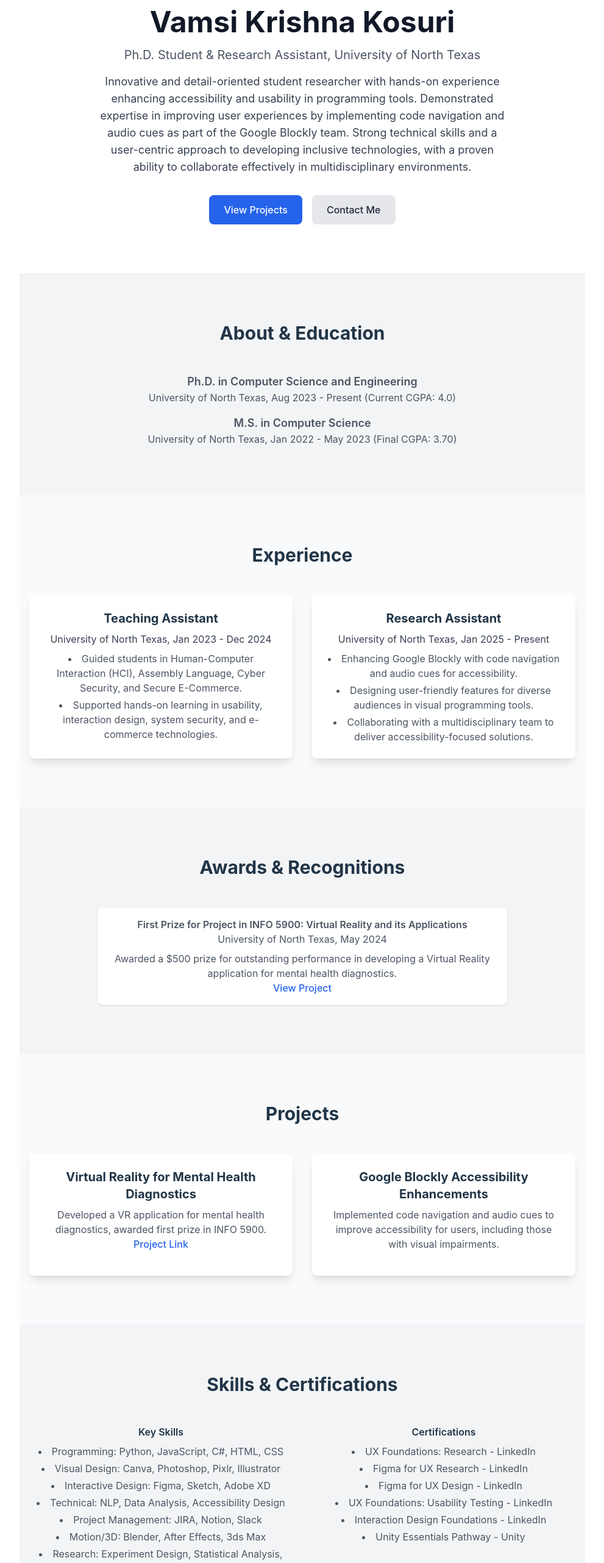
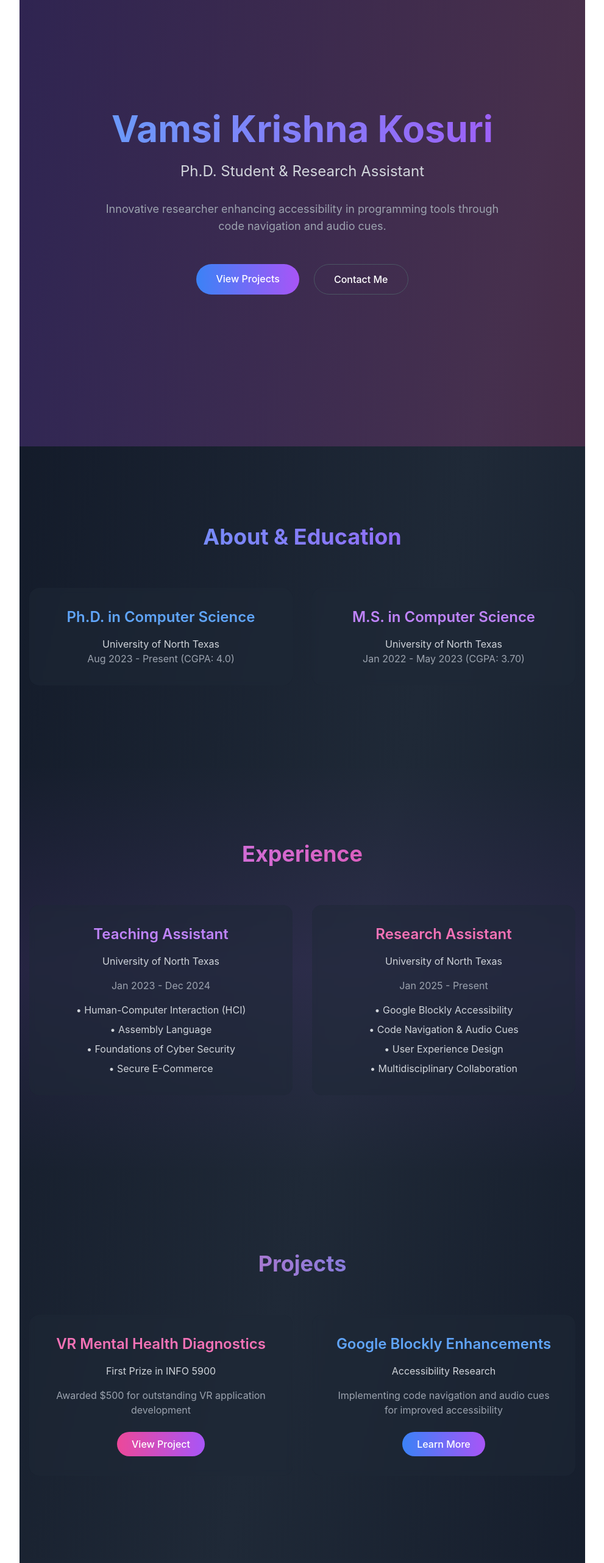
Before and after one commit to vamsikrishnakosuri/-vamsi-portfolio, a React (Vite) app: page / in a window 1280 px wide. Shown: the part 100-2663 px from the top of the page at 61% size, without its empty margins (144-1135 px from the left). Built offline with nearby package versions, Linux system fonts and the light colour scheme.

Commit message:
feat: modern UI with gradients, animations, and glass-morphism effects

```diff
--- a/src/App.css
+++ b/src/App.css
@@ -2,13 +2,111 @@
 @tailwind components;
 @tailwind utilities;
 
-:root {
-  font-family: Inter, system-ui, Avenir, Helvetica, Arial, sans-serif;
-  line-height: 1.5;
-  font-weight: 400;
+/* Custom Animations */
+@keyframes gradient {
+  0% {
+    background-position: 0% 50%;
+  }
+
+  50% {
+    background-position: 100% 50%;
+  }
+
+  100% {
+    background-position: 0% 50%;
+  }
 }
 
+.animate-gradient {
+  background-size: 200% 200%;
+  animation: gradient 15s ease infinite;
+}
+
+/* Scroll Animations */
+.animate-on-scroll {
+  opacity: 0;
+  transform: translateY(20px);
+  transition: all 0.6s ease-out;
+}
+
+.animate-on-scroll.show {
+  opacity: 1;
+  transform: translateY(0);
+}
+
+/* Glass Effect */
+.glass {
+  background: rgba(255, 255, 255, 0.1);
+  backdrop-filter: blur(10px);
+  -webkit-backdrop-filter: blur(10px);
+  border: 1px solid rgba(255, 255, 255, 0.1);
+}
+
+/* Custom Scrollbar */
+::-webkit-scrollbar {
+  width: 10px;
+}
+
+::-webkit-scrollbar-track {
+  background: #1a1a1a;
+}
+
+::-webkit-scrollbar-thumb {
+  background: #4a4a4a;
+  border-radius: 5px;
+}
+
+::-webkit-scrollbar-thumb:hover {
+  background: #555;
+}
+
+/* Smooth Scrolling */
+html {
+  scroll-behavior: smooth;
+}
+
+/* Input Focus Styles */
+input:focus,
+textarea:focus {
+  outline: none;
+  box-shadow: 0 0 0 2px rgba(147, 51, 234, 0.2);
+}
+
+/* Button Hover Effects */
+.hover-scale {
+  transition: transform 0.3s ease;
+}
+
+.hover-scale:hover {
+  transform: scale(1.05);
+}
+
+/* Gradient Text Animation */
+.gradient-text {
+  background-size: 200% auto;
+  animation: gradient 8s linear infinite;
+}
+
+/* Section Transitions */
+section {
+  transition: all 0.5s ease-in-out;
+}
+
+/* Card Hover Effects */
+.card-hover {
+  transition: all 0.3s ease;
+}
+
+.card-hover:hover {
+  transform: translateY(-5px);
+  box-shadow: 0 10px 20px rgba(0, 0, 0, 0.2);
+}
+
+/* Custom Font */
+@import url('https://fonts.googleapis.com/css2?family=Inter:wght@300;400;500;600;700&display=swap');
+
 body {
+  font-family: 'Inter', sans-serif;
   margin: 0;
   min-width: 320px;
   min-height: 100vh;
@@ -18,11 +116,6 @@ body {
 input,
 textarea {
   @apply border border-gray-300 rounded-md px-3 py-2;
-}
-
-/* Smooth scrolling */
-html {
-  scroll-behavior: smooth;
 }
 
 /* Container max-width */
--- a/src/App.jsx
+++ b/src/App.jsx
@@ -1,152 +1,165 @@
+import { useEffect } from 'react';
 import './App.css';
 
 function App() {
+  useEffect(() => {
+    // Add scroll animation
+    const observer = new IntersectionObserver((entries) => {
+      entries.forEach(entry => {
+        if (entry.isIntersecting) {
+          entry.target.classList.add('show');
+        }
+      });
+    });
+
+    document.querySelectorAll('.animate-on-scroll').forEach((el) => observer.observe(el));
+  }, []);
+
   return (
-    <div className="min-h-screen bg-gray-100">
+    <div className="min-h-screen bg-gradient-to-br from-gray-900 via-gray-800 to-gray-900 text-white">
       {/* Hero Section */}
-      <section className="bg-white py-20">
-        <div className="container mx-auto px-4">
-          <div className="text-center">
-            <h1 className="text-5xl font-bold text-gray-900 mb-4">Vamsi Krishna Kosuri</h1>
-            <p className="text-xl text-gray-600 mb-4">Ph.D. Student &amp; Research Assistant, University of North Texas</p>
-            <p className="text-lg text-gray-700 max-w-2xl mx-auto mb-8">
-              Innovative and detail-oriented student researcher with hands-on experience enhancing accessibility and usability in programming tools. Demonstrated expertise in improving user experiences by implementing code navigation and audio cues as part of the Google Blockly team. Strong technical skills and a user-centric approach to developing inclusive technologies, with a proven ability to collaborate effectively in multidisciplinary environments.
+      <section className="relative min-h-screen flex items-center justify-center overflow-hidden">
+        <div className="absolute inset-0 bg-gradient-to-r from-blue-500/20 via-purple-500/20 to-pink-500/20 animate-gradient"></div>
+        <div className="container mx-auto px-4 relative z-10">
+          <div className="text-center animate-on-scroll">
+            <h1 className="text-6xl font-bold mb-6 bg-clip-text text-transparent bg-gradient-to-r from-blue-400 to-purple-500">
+              Vamsi Krishna Kosuri
+            </h1>
+            <p className="text-2xl text-gray-300 mb-8">Ph.D. Student & Research Assistant</p>
+            <p className="text-lg text-gray-400 max-w-2xl mx-auto mb-12">
+              Innovative researcher enhancing accessibility in programming tools through code navigation and audio cues.
             </p>
-            <div className="flex justify-center gap-4">
-              <a href="#projects" className="bg-blue-600 text-white px-6 py-3 rounded-lg hover:bg-blue-700 transition">View Projects</a>
-              <a href="#contact" className="bg-gray-200 text-gray-800 px-6 py-3 rounded-lg hover:bg-gray-300 transition">Contact Me</a>
+            <div className="flex justify-center gap-6">
+              <a href="#projects" className="px-8 py-3 rounded-full bg-gradient-to-r from-blue-500 to-purple-500 hover:from-blue-600 hover:to-purple-600 transition-all duration-300 transform hover:scale-105">
+                View Projects
+              </a>
+              <a href="#contact" className="px-8 py-3 rounded-full border border-gray-600 hover:border-gray-400 transition-all duration-300 transform hover:scale-105">
+                Contact Me
+              </a>
             </div>
           </div>
         </div>
       </section>
 
       {/* About & Education Section */}
-      <section id="about" className="py-20">
+      <section id="about" className="py-32 relative">
         <div className="container mx-auto px-4">
-          <h2 className="text-3xl font-bold text-center mb-12">About & Education</h2>
-          <div className="max-w-3xl mx-auto text-gray-600 space-y-4">
-            <div>
-              <h3 className="font-semibold text-lg">Ph.D. in Computer Science and Engineering</h3>
-              <p>University of North Texas, Aug 2023 - Present (Current CGPA: 4.0)</p>
+          <h2 className="text-4xl font-bold text-center mb-16 bg-clip-text text-transparent bg-gradient-to-r from-blue-400 to-purple-500">
+            About & Education
+          </h2>
+          <div className="grid md:grid-cols-2 gap-8 max-w-4xl mx-auto">
+            <div className="bg-gray-800/50 backdrop-blur-sm rounded-2xl p-8 animate-on-scroll transform hover:scale-105 transition-all duration-300">
+              <h3 className="text-2xl font-semibold mb-4 text-blue-400">Ph.D. in Computer Science</h3>
+              <p className="text-gray-300">University of North Texas</p>
+              <p className="text-gray-400">Aug 2023 - Present (CGPA: 4.0)</p>
             </div>
-            <div>
-              <h3 className="font-semibold text-lg">M.S. in Computer Science</h3>
-              <p>University of North Texas, Jan 2022 - May 2023 (Final CGPA: 3.70)</p>
+            <div className="bg-gray-800/50 backdrop-blur-sm rounded-2xl p-8 animate-on-scroll transform hover:scale-105 transition-all duration-300">
+              <h3 className="text-2xl font-semibold mb-4 text-purple-400">M.S. in Computer Science</h3>
+              <p className="text-gray-300">University of North Texas</p>
+              <p className="text-gray-400">Jan 2022 - May 2023 (CGPA: 3.70)</p>
             </div>
           </div>
         </div>
       </section>
 
       {/* Experience Section */}
-      <section id="experience" className="py-20 bg-gray-50">
-        <div className="container mx-auto px-4">
-          <h2 className="text-3xl font-bold text-center mb-12">Experience</h2>
-          <div className="max-w-4xl mx-auto grid md:grid-cols-2 gap-8">
-            <div className="bg-white rounded-lg shadow-lg p-6">
-              <h3 className="font-bold text-xl mb-2">Teaching Assistant</h3>
-              <p className="text-gray-700 mb-2">University of North Texas, Jan 2023 - Dec 2024</p>
-              <ul className="list-disc list-inside text-gray-600 space-y-1">
-                <li>Guided students in Human-Computer Interaction (HCI), Assembly Language, Cyber Security, and Secure E-Commerce.</li>
-                <li>Supported hands-on learning in usability, interaction design, system security, and e-commerce technologies.</li>
+      <section id="experience" className="py-32 relative">
+        <div className="absolute inset-0 bg-gradient-to-b from-transparent via-purple-500/10 to-transparent"></div>
+        <div className="container mx-auto px-4 relative">
+          <h2 className="text-4xl font-bold text-center mb-16 bg-clip-text text-transparent bg-gradient-to-r from-purple-400 to-pink-500">
+            Experience
+          </h2>
+          <div className="grid md:grid-cols-2 gap-8 max-w-4xl mx-auto">
+            <div className="bg-gray-800/50 backdrop-blur-sm rounded-2xl p-8 animate-on-scroll transform hover:scale-105 transition-all duration-300">
+              <h3 className="text-2xl font-semibold mb-4 text-purple-400">Teaching Assistant</h3>
+              <p className="text-gray-300 mb-4">University of North Texas</p>
+              <p className="text-gray-400">Jan 2023 - Dec 2024</p>
+              <ul className="mt-4 space-y-2 text-gray-300">
+                <li>• Human-Computer Interaction (HCI)</li>
+                <li>• Assembly Language</li>
+                <li>• Foundations of Cyber Security</li>
+                <li>• Secure E-Commerce</li>
               </ul>
             </div>
-            <div className="bg-white rounded-lg shadow-lg p-6">
-              <h3 className="font-bold text-xl mb-2">Research Assistant</h3>
-              <p className="text-gray-700 mb-2">University of North Texas, Jan 2025 - Present</p>
-              <ul className="list-disc list-inside text-gray-600 space-y-1">
-                <li>Enhancing Google Blockly with code navigation and audio cues for accessibility.</li>
-                <li>Designing user-friendly features for diverse audiences in visual programming tools.</li>
-                <li>Collaborating with a multidisciplinary team to deliver accessibility-focused solutions.</li>
+            <div className="bg-gray-800/50 backdrop-blur-sm rounded-2xl p-8 animate-on-scroll transform hover:scale-105 transition-all duration-300">
+              <h3 className="text-2xl font-semibold mb-4 text-pink-400">Research Assistant</h3>
+              <p className="text-gray-300 mb-4">University of North Texas</p>
+              <p className="text-gray-400">Jan 2025 - Present</p>
+              <ul className="mt-4 space-y-2 text-gray-300">
+                <li>• Google Blockly Accessibility</li>
+                <li>• Code Navigation & Audio Cues</li>
+                <li>• User Experience Design</li>
+                <li>• Multidisciplinary Collaboration</li>
               </ul>
             </div>
           </div>
         </div>
       </section>
 
-      {/* Awards & Recognitions */}
-      <section id="awards" className="py-20">
+      {/* Projects Section */}
+      <section id="projects" className="py-32 relative">
         <div className="container mx-auto px-4">
-          <h2 className="text-3xl font-bold text-center mb-12">Awards & Recognitions</h2>
-          <div className="max-w-2xl mx-auto text-gray-600 space-y-4">
-            <div className="bg-white rounded-lg shadow p-4">
-              <h3 className="font-semibold">First Prize for Project in INFO 5900: Virtual Reality and its Applications</h3>
-              <p>University of North Texas, May 2024</p>
-              <p className="mt-2">Awarded a $500 prize for outstanding performance in developing a Virtual Reality application for mental health diagnostics.</p>
-              <a href="https://ssharma.ci.unt.edu/vrgroupprojects2024" target="_blank" rel="noopener noreferrer" className="text-blue-600 hover:underline">View Project</a>
+          <h2 className="text-4xl font-bold text-center mb-16 bg-clip-text text-transparent bg-gradient-to-r from-pink-400 to-blue-500">
+            Projects
+          </h2>
+          <div className="grid md:grid-cols-2 gap-8 max-w-4xl mx-auto">
+            <div className="bg-gray-800/50 backdrop-blur-sm rounded-2xl p-8 animate-on-scroll transform hover:scale-105 transition-all duration-300">
+              <h3 className="text-2xl font-semibold mb-4 text-pink-400">VR Mental Health Diagnostics</h3>
+              <p className="text-gray-300 mb-4">First Prize in INFO 5900</p>
+              <p className="text-gray-400 mb-6">Awarded $500 for outstanding VR application development</p>
+              <a href="https://ssharma.ci.unt.edu/vrgroupprojects2024"
+                target="_blank"
+                rel="noopener noreferrer"
+                className="inline-block px-6 py-2 rounded-full bg-gradient-to-r from-pink-500 to-purple-500 hover:from-pink-600 hover:to-purple-600 transition-all duration-300">
+                View Project
+              </a>
+            </div>
+            <div className="bg-gray-800/50 backdrop-blur-sm rounded-2xl p-8 animate-on-scroll transform hover:scale-105 transition-all duration-300">
+              <h3 className="text-2xl font-semibold mb-4 text-blue-400">Google Blockly Enhancements</h3>
+              <p className="text-gray-300 mb-4">Accessibility Research</p>
+              <p className="text-gray-400 mb-6">Implementing code navigation and audio cues for improved accessibility</p>
+              <a href="#"
+                className="inline-block px-6 py-2 rounded-full bg-gradient-to-r from-blue-500 to-purple-500 hover:from-blue-600 hover:to-purple-600 transition-all duration-300">
+                Learn More
+              </a>
             </div>
           </div>
         </div>
       </section>
 
-      {/* Projects Section */}
-      <section id="projects" className="py-20 bg-gray-50">
-        <div className="container mx-auto px-4">
-          <h2 className="text-3xl font-bold text-center mb-12">Projects</h2>
-          <div className="grid grid-cols-1 md:grid-cols-2 gap-8 max-w-4xl mx-auto">
-            <div className="bg-white rounded-lg shadow-lg p-6">
-              <h3 className="text-xl font-bold mb-2">Virtual Reality for Mental Health Diagnostics</h3>
-              <p className="text-gray-600 mb-4">Developed a VR application for mental health diagnostics, awarded first prize in INFO 5900. <a href="https://ssharma.ci.unt.edu/vrgroupprojects2024" className="text-blue-600 hover:underline" target="_blank" rel="noopener noreferrer">Project Link</a></p>
-            </div>
-            <div className="bg-white rounded-lg shadow-lg p-6">
-              <h3 className="text-xl font-bold mb-2">Google Blockly Accessibility Enhancements</h3>
-              <p className="text-gray-600 mb-4">Implemented code navigation and audio cues to improve accessibility for users, including those with visual impairments.</p>
-            </div>
-          </div>
-        </div>
-      </section>
-
-      {/* Skills & Certifications */}
-      <section id="skills" className="py-20">
-        <div className="container mx-auto px-4">
-          <h2 className="text-3xl font-bold text-center mb-12">Skills & Certifications</h2>
-          <div className="max-w-4xl mx-auto grid md:grid-cols-2 gap-8">
-            <div>
-              <h3 className="font-semibold mb-2">Key Skills</h3>
-              <ul className="list-disc list-inside text-gray-600 space-y-1">
-                <li>Programming: Python, JavaScript, C#, HTML, CSS</li>
-                <li>Visual Design: Canva, Photoshop, Pixlr, Illustrator</li>
-                <li>Interactive Design: Figma, Sketch, Adobe XD</li>
-                <li>Technical: NLP, Data Analysis, Accessibility Design</li>
-                <li>Project Management: JIRA, Notion, Slack</li>
-                <li>Motion/3D: Blender, After Effects, 3ds Max</li>
-                <li>Research: Experiment Design, Statistical Analysis, Academic Presentation</li>
-                <li>UX/UI, Wireframing, Prototyping, Problem Solving, Time Management</li>
+      {/* Skills Section */}
+      <section id="skills" className="py-32 relative">
+        <div className="absolute inset-0 bg-gradient-to-b from-transparent via-blue-500/10 to-transparent"></div>
+        <div className="container mx-auto px-4 relative">
+          <h2 className="text-4xl font-bold text-center mb-16 bg-clip-text text-transparent bg-gradient-to-r from-blue-400 to-purple-500">
+            Skills & Expertise
+          </h2>
+          <div className="grid md:grid-cols-3 gap-8 max-w-5xl mx-auto">
+            <div className="bg-gray-800/50 backdrop-blur-sm rounded-2xl p-8 animate-on-scroll transform hover:scale-105 transition-all duration-300">
+              <h3 className="text-xl font-semibold mb-4 text-blue-400">Technical</h3>
+              <ul className="space-y-2 text-gray-300">
+                <li>• Python, JavaScript, C#</li>
+                <li>• HTML, CSS</li>
+                <li>• NLP, Data Analysis</li>
+                <li>• Accessibility Design</li>
               </ul>
             </div>
-            <div>
-              <h3 className="font-semibold mb-2">Certifications</h3>
-              <ul className="list-disc list-inside text-gray-600 space-y-1">
-                <li>UX Foundations: Research - LinkedIn</li>
-                <li>Figma for UX Research - LinkedIn</li>
-                <li>Figma for UX Design - LinkedIn</li>
-                <li>UX Foundations: Usability Testing - LinkedIn</li>
-                <li>Interaction Design Foundations - LinkedIn</li>
-                <li>Unity Essentials Pathway - Unity</li>
+            <div className="bg-gray-800/50 backdrop-blur-sm rounded-2xl p-8 animate-on-scroll transform hover:scale-105 transition-all duration-300">
+              <h3 className="text-xl font-semibold mb-4 text-purple-400">Design</h3>
+              <ul className="space-y-2 text-gray-300">
+                <li>• Figma, Sketch, Adobe XD</li>
+                <li>• Photoshop, Illustrator</li>
+                <li>• Blender, After Effects</li>
+                <li>• UX/UI Design</li>
               </ul>
             </div>
-          </div>
-        </div>
-      </section>
-
-      {/* Languages & Interests */}
-      <section id="languages" className="py-20 bg-gray-50">
-        <div className="container mx-auto px-4">
-          <h2 className="text-3xl font-bold text-center mb-12">Languages & Interests</h2>
-          <div className="max-w-4xl mx-auto grid md:grid-cols-2 gap-8">
-            <div>
-              <h3 className="font-semibold mb-2">Languages</h3>
-              <ul className="list-disc list-inside text-gray-600 space-y-1">
-                <li>English: Fluent (Read, Write, Speak)</li>
-                <li>Telugu: Native (Read, Write, Speak)</li>
-                <li>Hindi: Proficient in Speaking and Reading</li>
-              </ul>
-            </div>
-            <div>
-              <h3 className="font-semibold mb-2">Hobbies & Interests</h3>
-              <ul className="list-disc list-inside text-gray-600 space-y-1">
-                <li>Drawing: Passionate about creating visual art, exploring different mediums and techniques.</li>
-                <li>In-Depth Research: Enthusiastic about delving deep into topics and gaining comprehensive understanding.</li>
-                <li>Cooking: Enjoy experimenting with new recipes and cuisines.</li>
+            <div className="bg-gray-800/50 backdrop-blur-sm rounded-2xl p-8 animate-on-scroll transform hover:scale-105 transition-all duration-300">
+              <h3 className="text-xl font-semibold mb-4 text-pink-400">Research</h3>
+              <ul className="space-y-2 text-gray-300">
+                <li>• Experiment Design</li>
+                <li>• Statistical Analysis</li>
+                <li>• Academic Presentation</li>
+                <li>• Project Management</li>
               </ul>
             </div>
           </div>
@@ -154,50 +167,57 @@ function App() {
       </section>
 
       {/* Contact Section */}
-      <section id="contact" className="py-20">
+      <section id="contact" className="py-32 relative">
         <div className="container mx-auto px-4">
-          <h2 className="text-3xl font-bold text-center mb-12">Get In Touch</h2>
+          <h2 className="text-4xl font-bold text-center mb-16 bg-clip-text text-transparent bg-gradient-to-r from-purple-400 to-pink-500">
+            Get In Touch
+          </h2>
           <div className="max-w-2xl mx-auto">
-            <form className="space-y-6">
+            <form className="space-y-6 animate-on-scroll">
+              <div className="bg-gray-800/50 backdrop-blur-sm rounded-2xl p-8">
+                <div className="space-y-6">
                   <div>
-                <label htmlFor="name" className="block text-sm font-medium text-gray-700">Name</label>
+                    <label htmlFor="name" className="block text-sm font-medium text-gray-300">Name</label>
                     <input
                       type="text"
                       id="name"
-                  className="mt-1 block w-full rounded-md border-gray-300 shadow-sm focus:border-blue-500 focus:ring-blue-500"
+                      className="mt-1 block w-full rounded-lg bg-gray-700/50 border-gray-600 text-white focus:border-purple-500 focus:ring-purple-500"
                     />
                   </div>
                   <div>
-                <label htmlFor="email" className="block text-sm font-medium text-gray-700">Email</label>
+                    <label htmlFor="email" className="block text-sm font-medium text-gray-300">Email</label>
                     <input
                       type="email"
                       id="email"
-                  className="mt-1 block w-full rounded-md border-gray-300 shadow-sm focus:border-blue-500 focus:ring-blue-500"
+                      className="mt-1 block w-full rounded-lg bg-gray-700/50 border-gray-600 text-white focus:border-purple-500 focus:ring-purple-500"
                     />
                   </div>
                   <div>
-                <label htmlFor="message" className="block text-sm font-medium text-gray-700">Message</label>
+                    <label htmlFor="message" className="block text-sm font-medium text-gray-300">Message</label>
                     <textarea
                       id="message"
                       rows="4"
-                  className="mt-1 block w-full rounded-md border-gray-300 shadow-sm focus:border-blue-500 focus:ring-blue-500"
+                      className="mt-1 block w-full rounded-lg bg-gray-700/50 border-gray-600 text-white focus:border-purple-500 focus:ring-purple-500"
                     ></textarea>
                   </div>
                   <button
                     type="submit"
-                className="w-full bg-blue-600 text-white px-6 py-3 rounded-lg hover:bg-blue-700 transition"
+                    className="w-full px-8 py-3 rounded-full bg-gradient-to-r from-purple-500 to-pink-500 hover:from-purple-600 hover:to-pink-600 transition-all duration-300 transform hover:scale-105"
                   >
                     Send Message
                   </button>
+                </div>
+              </div>
             </form>
           </div>
         </div>
       </section>
 
       {/* Footer */}
-      <footer className="bg-gray-800 text-white py-8">
-        <div className="container mx-auto px-4 text-center">
-          <p>© 2024 Vamsi Krishna Kosuri. All rights reserved.</p>
+      <footer className="py-8 relative">
+        <div className="absolute inset-0 bg-gradient-to-t from-gray-900 to-transparent"></div>
+        <div className="container mx-auto px-4 text-center relative z-10">
+          <p className="text-gray-400">© 2024 Vamsi Krishna Kosuri. All rights reserved.</p>
         </div>
       </footer>
     </div>
```
Lines whose indentation alone changed are shown as unchanged.
